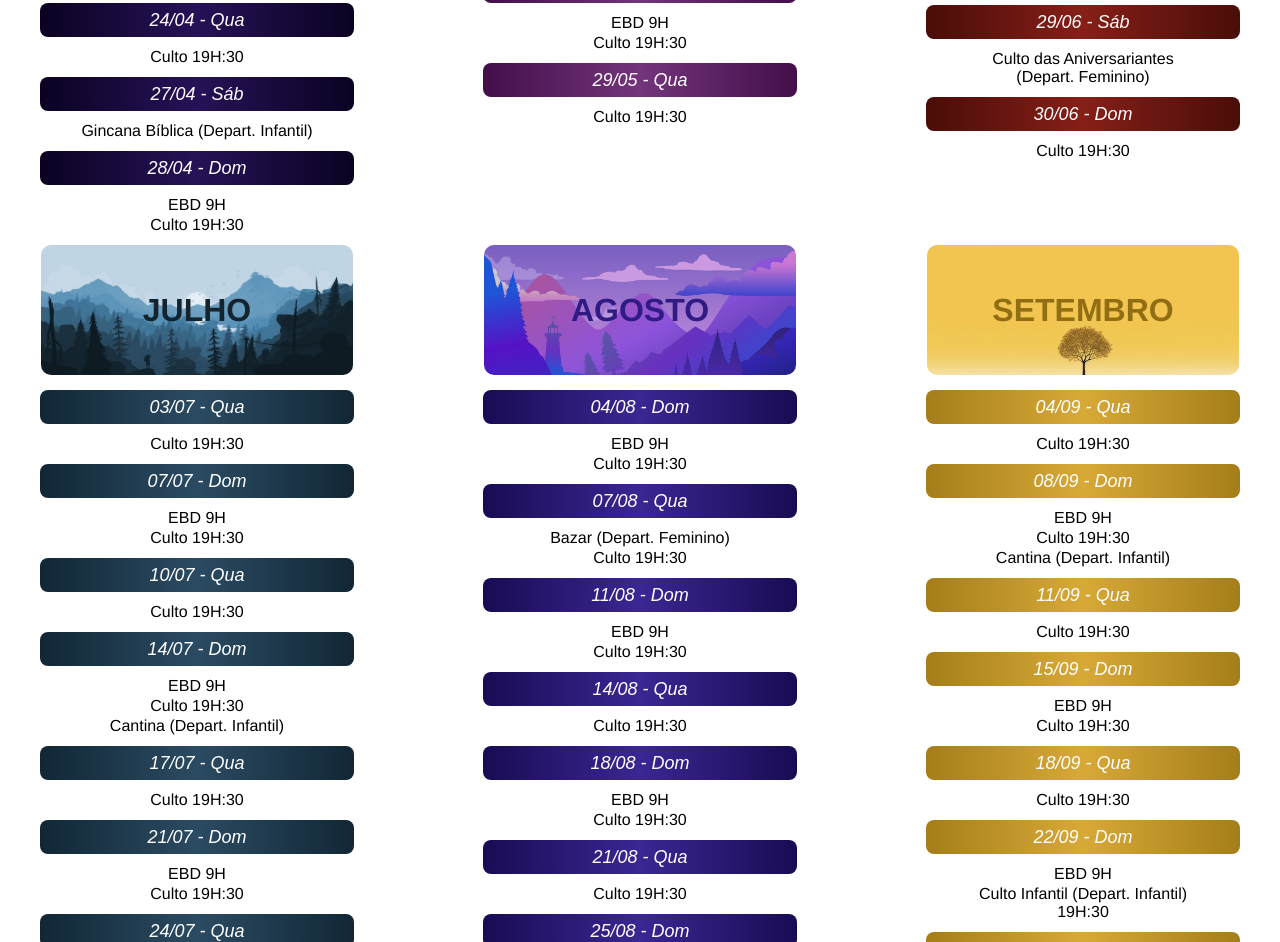
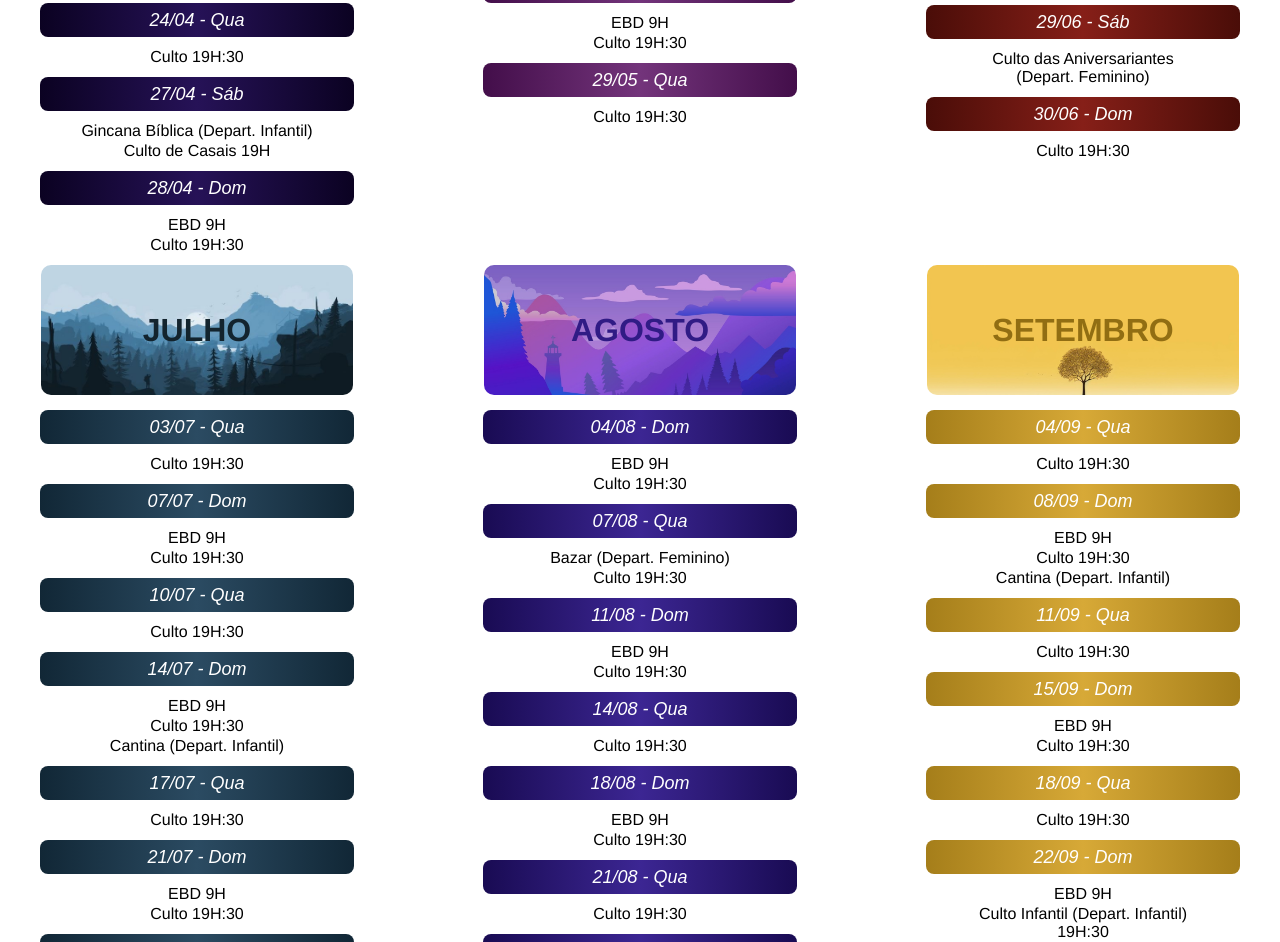
Before and after one commit to 889Christian/agendaibc, a plain HTML site: page index.html in a window 1280 px wide. Shown: the part 2184-3126 px from the top of the page. Drawn offline with Linux system fonts and the light colour scheme.

Commit message:
Update index.html

```diff
--- a/index.html
+++ b/index.html
@@ -359,6 +359,8 @@
 
             <div class="teste">
                 <p class="text">Gincana Bíblica (Depart. Infantil)</p>
+
+                <p class="text">Culto de Casais 19H</p>
             </div>
 
             <p class="data" id="data4">28/04 - Dom</p>
```
